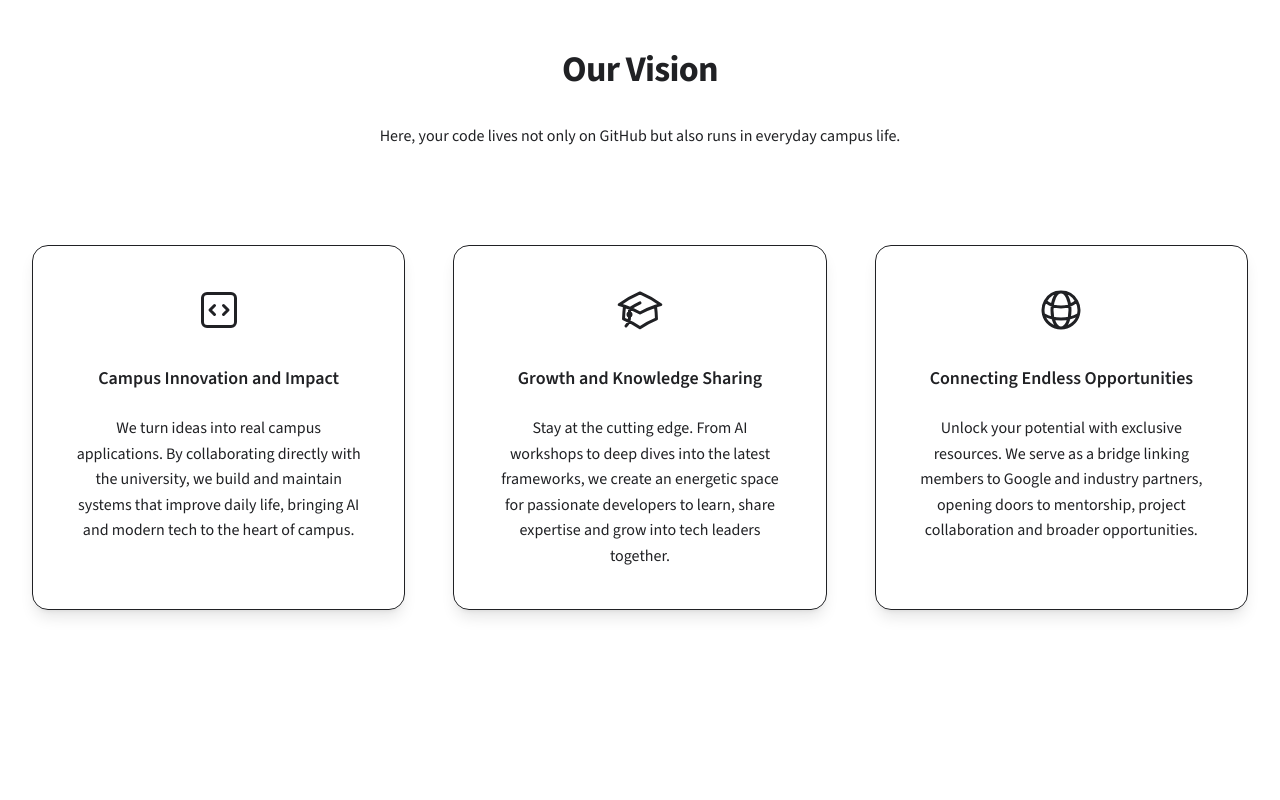
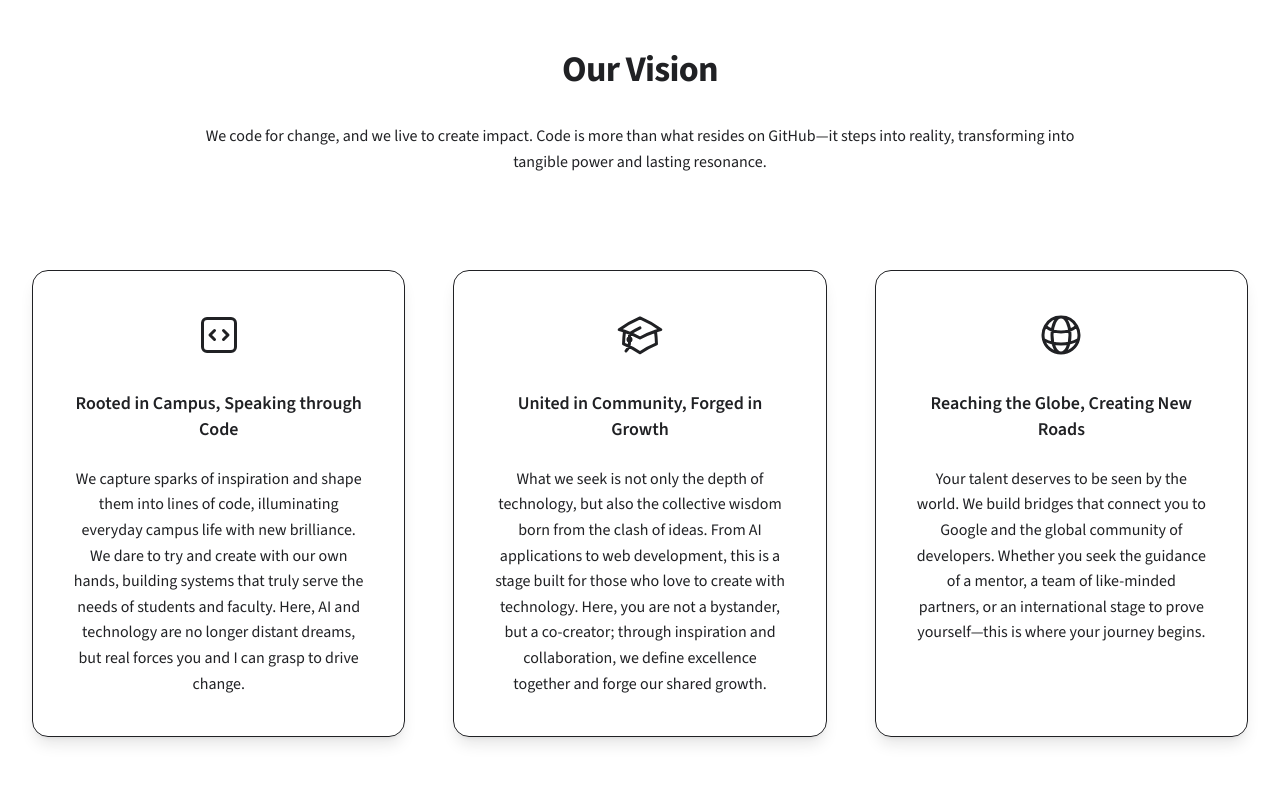
Before and after one commit to GDG-on-campus-NCUE/GDG-On-Campus-NCUE-Page, a Next.js app: page / in a window 1280 px wide. Shown: the part 880-1680 px from the top of the page. Built offline with nearby package versions, Linux system fonts and the light colour scheme.

Commit message:
docs: 更新願景區塊文案

```diff
--- a/src/components/Vision.jsx
+++ b/src/components/Vision.jsx
@@ -148,22 +148,22 @@ export default function Vision() {
     const visionCards = language === 'zh'
         ? [
             {
-                title: '校園創新與影響力',
-                description: '我們將想法轉化為實際的校園應用。透過與學校的直接合作，我們打造並維護能優化師生日常生活的系統，將 AI 與現代技術帶入校園的核心。',
+                title: '以校園為根，用技術發聲',
+                description: '我們捕捉靈感的火花，化為程式的語句，讓校園日常因它而閃耀新的光彩。我們敢於嘗試，親手創造，讓系統真正服務於師生的需求。在這裡，AI 與科技不再是遙遠的夢想，而是你我都能掌握的力量。',
                 outline: CodeBracketSquareIconOutline,
                 solid: CodeBracketSquareIconSolid,
                 color: '#4285F4' // Google 藍
             },
             {
-                title: '成長與知識共享',
-                description: '保持技術領先。從 AI 工作坊到最新框架的深度探討，我們為熱情的開發者們創造一個充滿活力的空間，互相學習、分享專業，共同成長為技術領導者。',
+                title: '社群同心，淬鍊前行',
+                description: '我們追求的不僅是技術的深度，更是思想交鋒激盪出的集體智慧。從 AI 應用到網頁開發，這裡是一個為熱愛技術的人而生的舞台。在這裡，你不是旁觀者，而是共創者；彼此啟發、互相成就，一同定義卓越，淬鍊出屬於我們的成長。',
                 outline: AcademicCapIconOutline,
                 solid: AcademicCapIconSolid,
                 color: '#EA4335' // Google 紅
             },
             {
-                title: '連結無限機遇',
-                description: '透過獨家資源釋放你的潛力。我們扮演著橋樑的角色，將成員與 Google、業界夥伴的廣大網絡連結。這是你通往導師指導、專案協作和更廣闊機愈的門戶。',
+                title: '放眼全球，開創新猷',
+                description: '你的才華，值得被世界看見。我們為你搭起橋樑，連結 Google 與全球開發者的廣闊生態。無論你尋找的是一位指引的導師、一群志同道合的戰友，或是一個能證明自己的國際舞台，這裡，都是夢想啟程的起點。',
                 outline: GlobeAltIconOutline,
                 solid: GlobeAltIconSolid,
                 color: '#FBBC05' // Google 黃
@@ -171,22 +171,22 @@ export default function Vision() {
         ]
         : [
             {
-                title: 'Campus Innovation and Impact',
-                description: 'We turn ideas into real campus applications. By collaborating directly with the university, we build and maintain systems that improve daily life, bringing AI and modern tech to the heart of campus.',
+                title: 'Rooted in Campus, Speaking through Code',
+                description: 'We capture sparks of inspiration and shape them into lines of code, illuminating everyday campus life with new brilliance. We dare to try and create with our own hands, building systems that truly serve the needs of students and faculty. Here, AI and technology are no longer distant dreams, but real forces you and I can grasp to drive change.',
                 outline: CodeBracketSquareIconOutline,
                 solid: CodeBracketSquareIconSolid,
                 color: '#4285F4' // Google 藍
             },
             {
-                title: 'Growth and Knowledge Sharing',
-                description: 'Stay at the cutting edge. From AI workshops to deep dives into the latest frameworks, we create an energetic space for passionate developers to learn, share expertise and grow into tech leaders together.',
+                title: 'United in Community, Forged in Growth',
+                description: 'What we seek is not only the depth of technology, but also the collective wisdom born from the clash of ideas. From AI applications to web development, this is a stage built for those who love to create with technology. Here, you are not a bystander, but a co-creator; through inspiration and collaboration, we define excellence together and forge our shared growth.',
                 outline: AcademicCapIconOutline,
                 solid: AcademicCapIconSolid,
                 color: '#EA4335' // Google 紅
             },
             {
-                title: 'Connecting Endless Opportunities',
-                description: 'Unlock your potential with exclusive resources. We serve as a bridge linking members to Google and industry partners, opening doors to mentorship, project collaboration and broader opportunities.',
+                title: 'Reaching the Globe, Creating New Roads',
+                description: 'Your talent deserves to be seen by the world. We build bridges that connect you to Google and the global community of developers. Whether you seek the guidance of a mentor, a team of like-minded partners, or an international stage to prove yourself—this is where your journey begins.',
                 outline: GlobeAltIconOutline,
                 solid: GlobeAltIconSolid,
                 color: '#FBBC05' // Google 黃
@@ -204,8 +204,8 @@ export default function Vision() {
                     <p className={`phone-liner md:pc-h3 text-muted max-w-4xl mx-auto leading-relaxed transition-all duration-1000 px-4 md:px-0 ${isVisible ? 'opacity-100 translate-y-0' : 'opacity-0 translate-y-8'}`}
                         style={{ transitionDelay: '0.2s' }}>
                         {language === 'zh'
-                            ? '在這裡，你的 Code 不只存在於 GitHub，更運行在校園的日常。'
-                            : 'Here, your code lives not only on GitHub but also runs in everyday campus life.'}
+                            ? '我們因改變而寫，為影響而生。讓程式碼不止於 GitHub，而是走進現實，化作真切的力量與迴響。'
+                            : 'We code for change, and we live to create impact. Code is more than what resides on GitHub—it steps into reality, transforming into tangible power and lasting resonance.'}
                     </p>
                 </div>
 
```
